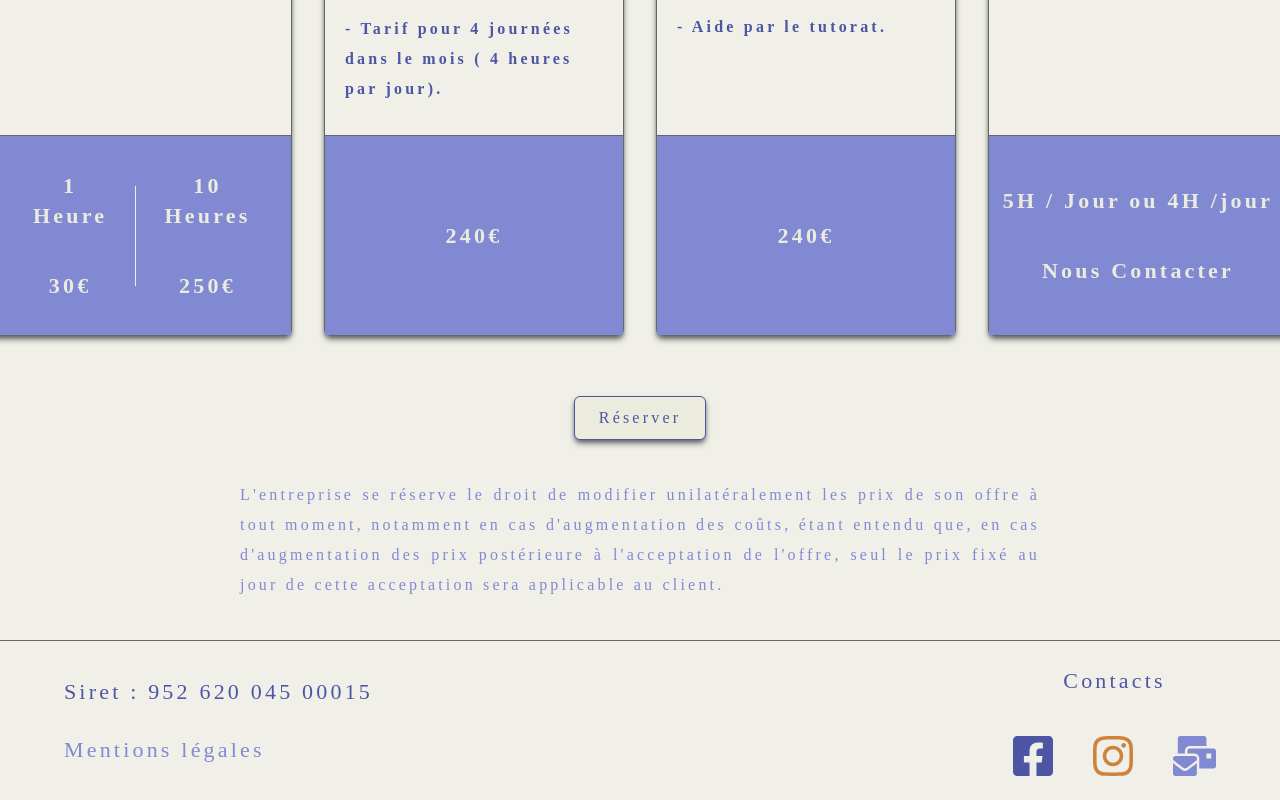
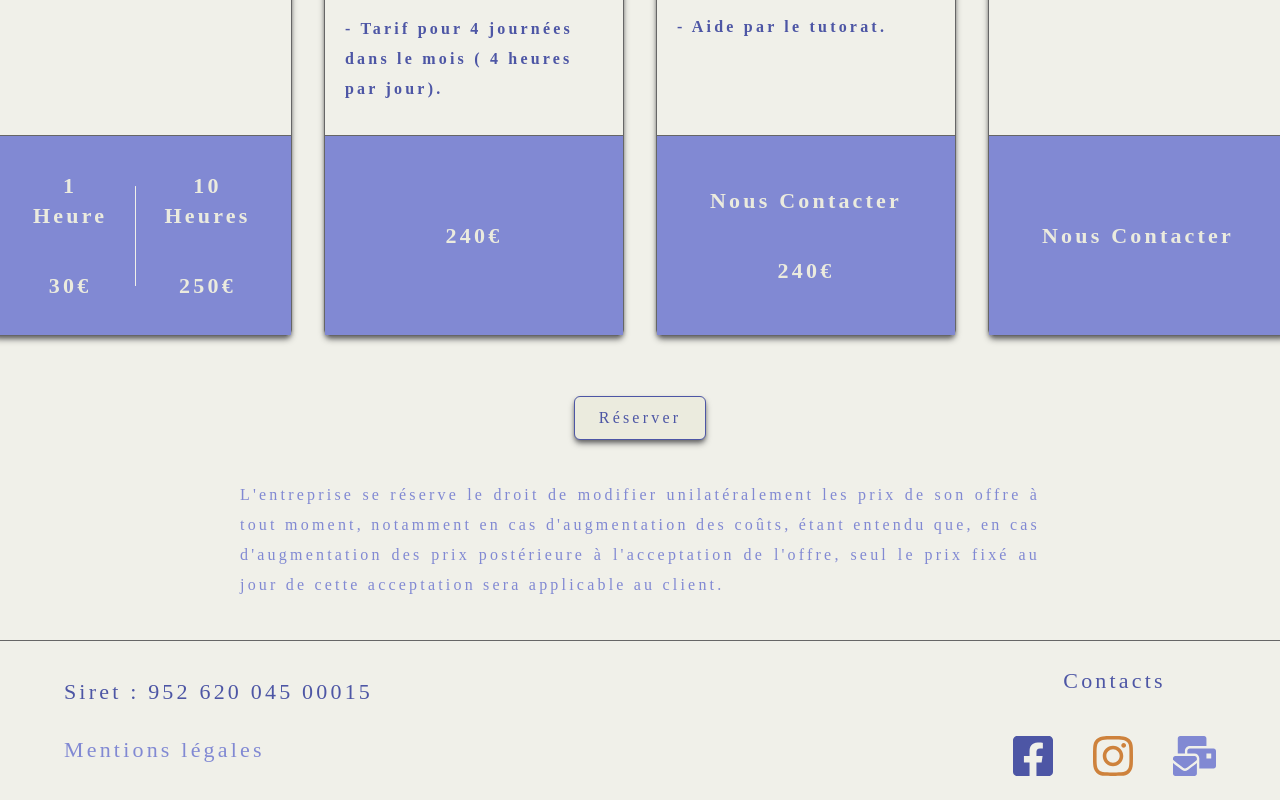
Before and after one commit to DumeGrisoni/booking_student, a React (Vite) app: page /pricing in a window 1280 px wide. Shown: the part 1288-2088 px from the top of the page. Built offline with nearby package versions, Linux system fonts and the light colour scheme; a web font is replaced by a local one.

Commit message:
fixing hours display on select

```diff
--- a/src/Components/Calendar/Calendar.css
+++ b/src/Components/Calendar/Calendar.css
@@ -16,6 +16,9 @@
   -moz-box-sizing: border-box;
   -webkit-box-sizing: border-box;
   box-sizing: border-box;
+}
+.selected {
+  background-color: #4f46e5;
 }
 
 .react-calendar button {
--- a/src/Components/Calendar/Calendar.tsx
+++ b/src/Components/Calendar/Calendar.tsx
@@ -1,6 +1,7 @@
 import { FC, useState } from 'react';
 import ReactCalendar from 'react-calendar';
-import { add, format } from 'date-fns';
+import { add, addMinutes, format } from 'date-fns';
+import { formatDate } from 'react-calendar/dist/cjs/shared/dateFormatter';
 
 interface indexProps {}
 
@@ -14,6 +15,8 @@ const Calendar: FC<indexProps> = ({}) => {
     onlyDate: null,
     dateTime: null,
   });
+
+  const [selected, setSelected] = useState(false);
 
   const getHours = () => {
     if (!date.onlyDate) return;
@@ -35,6 +38,7 @@ const Calendar: FC<indexProps> = ({}) => {
   };
 
   const hours = getHours();
+  console.log(date.dateTime);
 
   return (
     <div className="flex flex-col gap-7">
@@ -42,12 +46,15 @@ const Calendar: FC<indexProps> = ({}) => {
         minDate={new Date()}
         view="month"
         onClickDay={(date) => setDate((prev) => ({ ...prev, onlyDate: date }))}
+        tileDisabled={({ date, view }) =>
+          (view === 'month' && date.getDay() === 0) || date.getDay() === 6
+        }
         className="shadow-md shadow-secondary-blur rounded-md bg-secondary-var-1 w-[350px] lg:w-[450px] max-w-[350px] lg:max-w-full border border-secondary-blur p-0 lg:p-2 text-title lg:text-default"
       />
       {hours ? (
         <div className="flex flex-col gap-7">
           <div className="text-default font-bold text-center text-primary ">
-            Selectionnez une heure
+            Selectionnez une heure pour le {date.onlyDate?.toLocaleDateString()}
           </div>
           <div className="flex justify-around items-center">
             {hours?.map((hour, i) => (
@@ -66,6 +73,15 @@ const Calendar: FC<indexProps> = ({}) => {
               </div>
             ))}
           </div>
+          <p className="font-bold text-primary text-center">
+            {date.dateTime && date.onlyDate
+              ? 'Le ' +
+                date.onlyDate.toLocaleDateString() +
+                ' à ' +
+                format(date.dateTime, 'kk:mm') +
+                'H'
+              : ''}
+          </p>
         </div>
       ) : (
         <div></div>
--- a/src/pages/Bookings.jsx
+++ b/src/pages/Bookings.jsx
@@ -1,10 +1,11 @@
 import Text from '../Components/Text.jsx';
+import Button from '../Components/Button.jsx';
 import BookingForm from '../Components/BookingForm.jsx';
 import Calendar from '../Components/Calendar/Calendar.tsx';
 
 const Bookings = () => {
   return (
-    <div className="flex flex-col lg:items-start items-center gap-10 px-[2rem] lg:px-[8rem] my-7 lg:h-[105vh]">
+    <div className="flex flex-col lg:items-start items-center gap-10 px-[2rem] lg:px-[8rem] my-7 lg:h-[115vh]">
       <h1 className="text-headline text-primary font bold">Réservation</h1>
       <div className="flex flex-col lg:flex-row mx-auto w-full gap-10 lg:gap-[100px]">
         <div className="flex flex-col gap-7 lg:gap-10 flex-1">
@@ -14,6 +15,7 @@ const Bookings = () => {
               Choisir une date
             </h2>
             <Calendar />
+            <Button>Confirmer</Button>
           </section>
         </div>
         <div className="flex flex-col h-full gap-7 lg:gap-[100px] flex-2">
--- a/src/pages/Pricing.jsx
+++ b/src/pages/Pricing.jsx
@@ -1,3 +1,4 @@
+import { NavLink } from 'react-router-dom';
 import Button from '../Components/Button.jsx';
 import PricingContainer from '../Components/PricingContainer.jsx';
 import TaxBanner from '../Components/TaxBanner.jsx';
@@ -48,7 +49,11 @@ const Pricing = () => {
             </li>
           </ul>
         </PricingContainer>
-        <PricingContainer title="Stage d'Eté" price="240€">
+        <PricingContainer
+          title="Stage d'Eté"
+          hour="Nous Contacter"
+          price="240€"
+        >
           <ul className="flex flex-col gap-7">
             <li className="text-bold">
               - Groupe de 4 à 5 enfants de même niveau (scolaire).
@@ -61,11 +66,7 @@ const Pricing = () => {
             <li className="text-bold">- Aide par le tutorat.</li>
           </ul>
         </PricingContainer>
-        <PricingContainer
-          title="Stage Préparation DNB"
-          price="Nous Contacter"
-          hour="5H / Jour ou 4H /jour"
-        >
+        <PricingContainer title="Stage Préparation DNB" price="Nous Contacter">
           <ul className="flex flex-col gap-7 text-default">
             <li>- 4 à 5 heures par jour suivant ses besoins.</li>
             <li>- Préparation aux épreuves de Brevet.</li>
@@ -75,7 +76,9 @@ const Pricing = () => {
           </ul>
         </PricingContainer>
       </div>
-      <Button className="">Réserver</Button>
+      <Button>
+        <NavLink to="/bookings">Réserver</NavLink>
+      </Button>
       <div className="flex lg:w-[70%] justify-center  items-center">
         <Text>
           L&apos;entreprise se réserve le droit de modifier unilatéralement les
```
Also changed, not shown: Helps.txt (added).
